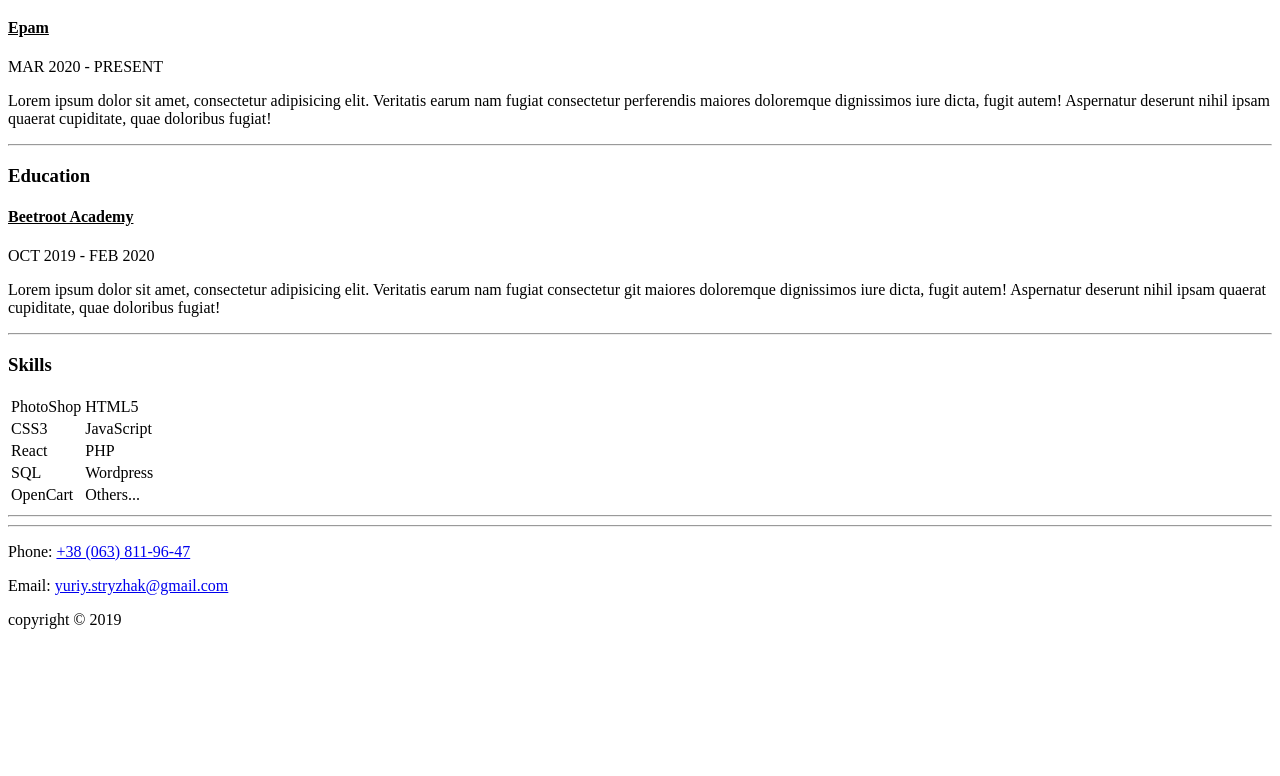
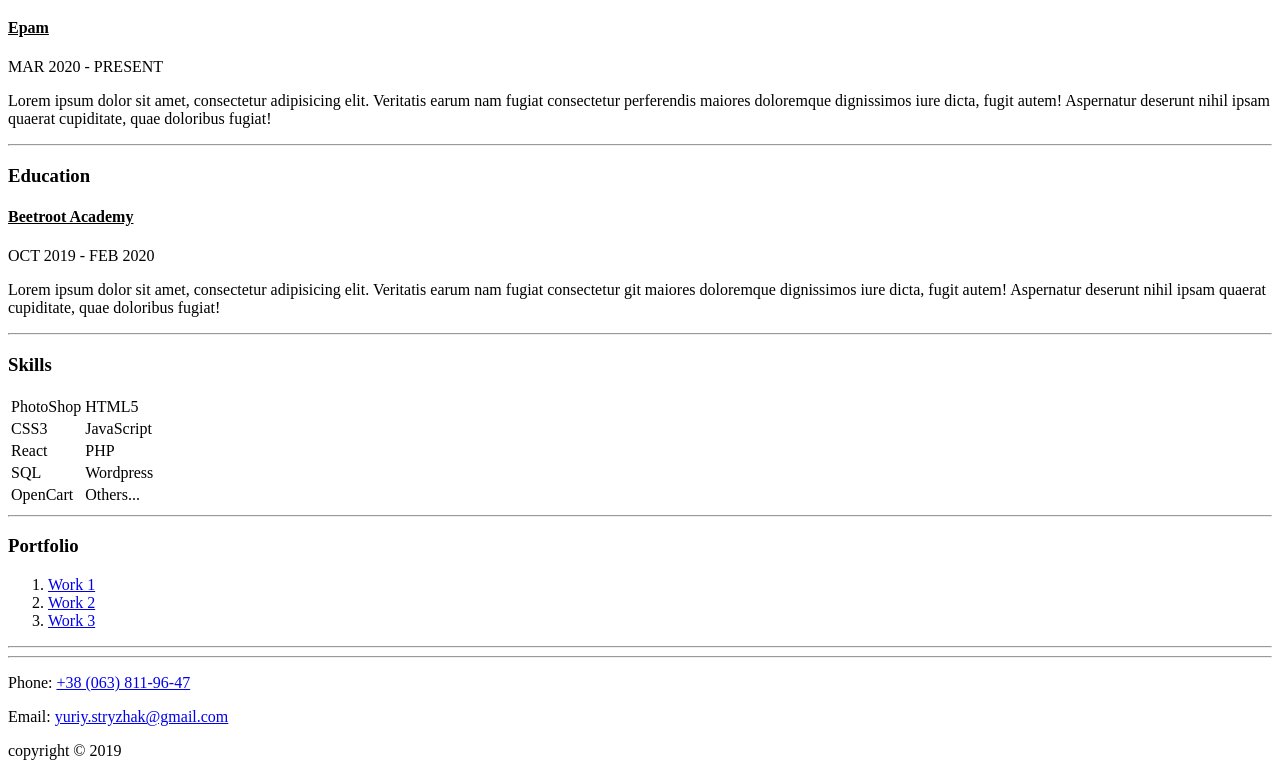
Before and after one commit to Skvibs/my-cv, a plain HTML site: page index.html in a window 1280 px wide. Shown: the part 1062-1838 px from the top of the page. Before the commit the page ends 1707 px from the top, so only its background shows below. Drawn offline with Linux system fonts and the light colour scheme.

Commit message:
Add portfolio

```diff
--- a/index.html
+++ b/index.html
@@ -95,7 +95,15 @@
 			</table>
 		</section>
 		<hr>
-
+		<section>
+			<h3>Portfolio</h3>
+			<ol>
+				<li><a href="https://skvibs.github.io/my-work1/">Work 1</a></li>
+				<li><a href="https://skvibs.github.io/my-work2/">Work 2</a></li>
+				<li><a href="https://skvibs.github.io/my-work3/">Work 3</a></li>
+			</ol>
+		</section>
+		<hr>
 	</main>
 	<hr>
 	<footer>
```
